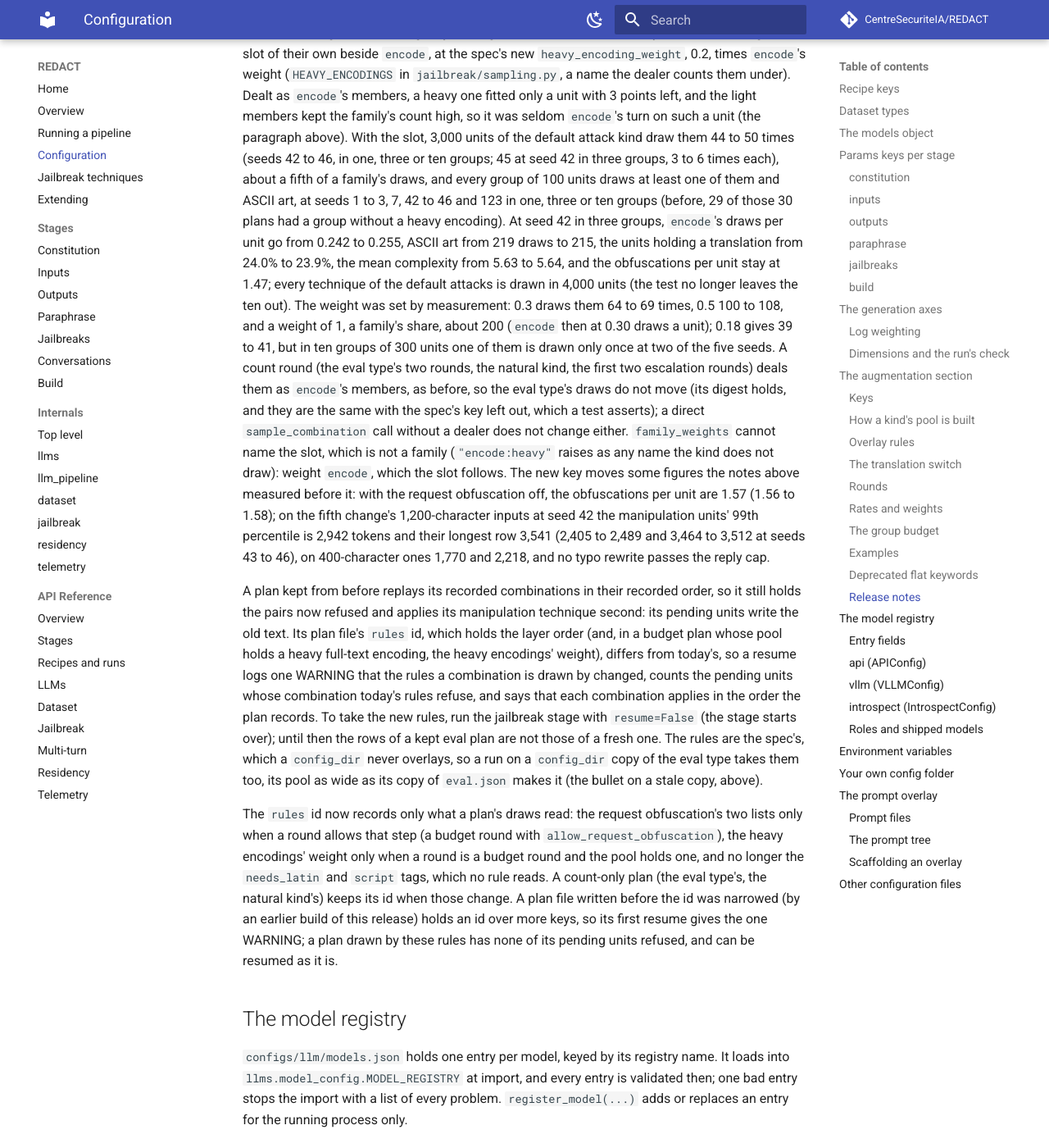
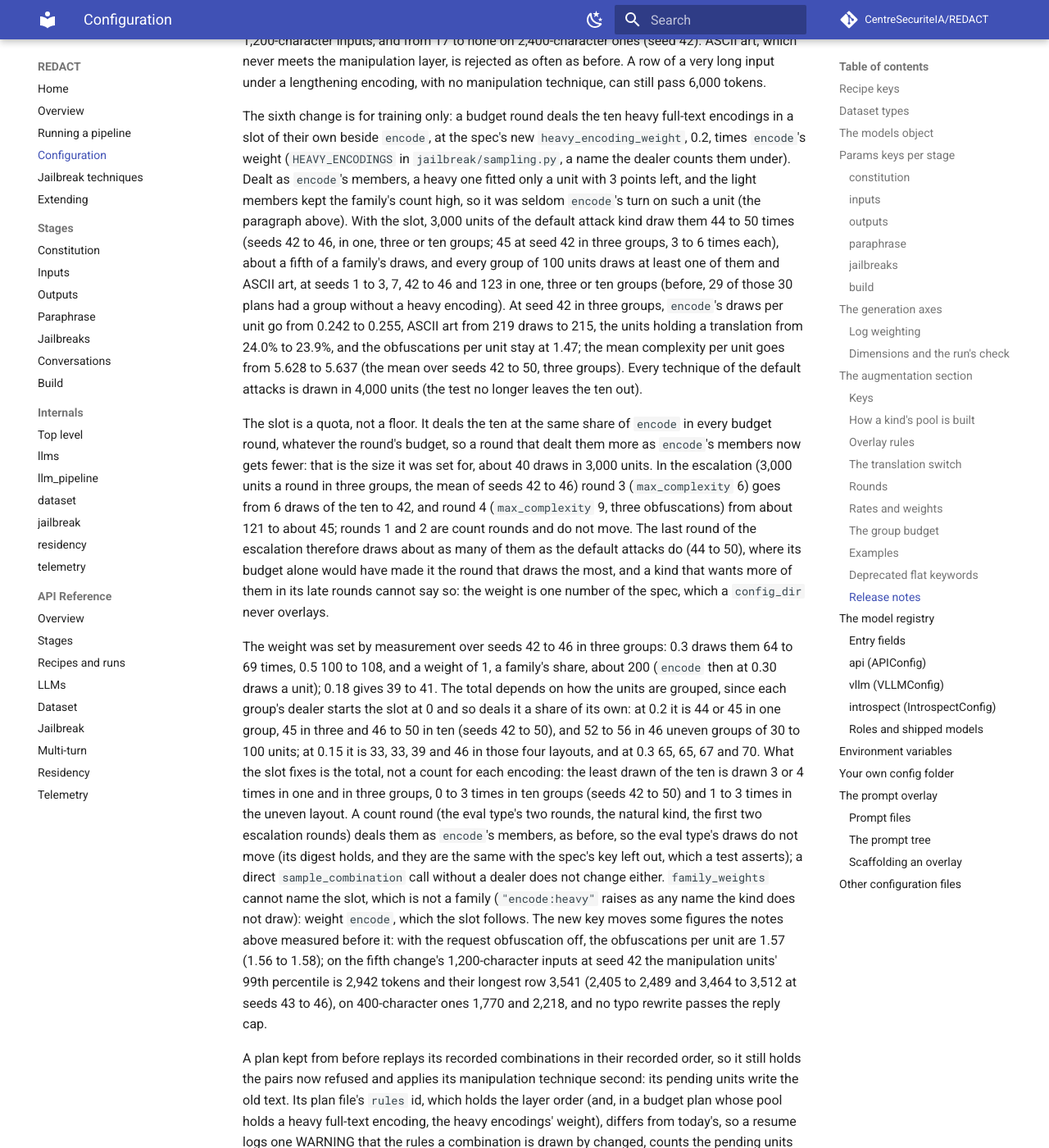
Before and after one commit to CentreSecuriteIA/REDACT, an MkDocs documentation site: the page built from docs/configuration.md, in a window 1280 px wide and 1400 px high, scrolled down 39216 px. Shown: the whole window at 82% size. Built offline with MkDocs 1.6.1 and Material for MkDocs 9.7.7, drawn with Linux system fonts in a browser that asks for light colours; comment, search, counter and statistics services are not loaded; some of the changed text lies outside the part shown.

Commit message:
Say the heavy encodings' slot is a quota, with what was measured
The slot deals the ten heavy full-text encodings at a fifth of a family's
share in every budget round, whatever the round's budget. The docs said only
that dealt as encode's members they were seldom drawn, which is false for the
escalation's last round: over 3,000 units in three groups (seeds 42 to 46)
round 3 goes from 6 draws of the ten to 42 and round 4 from about 121 to
about 45. Said plainly now, as the size the slot was set for (about 40 draws
in 3,000 units), in the release note, the rates section, techniques.md, the
internals bullet, CLAUDE.md and the spec key's comment.

The claim that each of the ten is drawn at least 3 times (2 in ten groups) is
replaced by what was measured at weight 0.2: the total is 44 or 45 in one
group, 45 in three and 46 to 50 in ten (seeds 42 to 50) and 52 to 56 in 46
uneven groups of 30 to 100 units, growing with the number of groups because
each group's dealer starts the slot at 0; the least drawn of the ten is drawn
3 or 4 times in one and three groups, 0 to 3 in ten, 1 to 3 in the uneven
layout. Weight 0.15 gives 33, 33, 39 and 46 in those layouts, 0.3 gives 65,
65, 67 and 70. The mean complexity is 5.628 to 5.637, not 5.63 to 5.64
as a step. The test docstrings say the same.

Text only: the spec changes in its _comment alone, and the rules id of the
eval, default and natural plans and the spec less its text keys are the same
before and after.

Co-Authored-By: Claude Sonnet 5.5 <noreply@anthropic.com>

```diff
--- a/docs/configuration.md
+++ b/docs/configuration.md
@@ -560,8 +560,11 @@ that encode the whole text) are dealt in a slot of their own beside
 `encode`, at the spec's `heavy_encoding_weight` (0.2) times `encode`'s
 weight, so they are drawn about a fifth as often as a family: the slot is
 not a family, so `family_weights` cannot name it (`"encode:heavy"` raises
-as any name the kind does not draw); weight `encode` to move both. A count
-round deals them as `encode`'s members.
+as any name the kind does not draw); weight `encode` to move both. It is a
+quota in every budget round, not a floor: a round whose budget would have
+dealt them more as `encode`'s members, the escalation's last, draws fewer
+(the sixth change of the [eval release](#release-notes)). A count round deals
+them as `encode`'s members.
 [internals/jailbreak.md](internals/jailbreak.md#balanced-dealing)
 explains the dealing.
 
@@ -751,8 +754,9 @@ a run you already have, and what you will see; each point has its note below.
   `tokenbreak` refuse each other, the request obfuscation, when it
   translates, keeps a suffix, a wrapper and a container out of the unit,
   and a budget round deals the ten heavy full-text encodings in a slot of
-  their own at the spec's `heavy_encoding_weight`, 0.2 (the note on the
-  eval release, below).
+  their own at the spec's `heavy_encoding_weight`, 0.2, a quota rather than a
+  floor (about 45 draws of the ten in 3,000 units of the escalation's last
+  round, where they were about 121; the note on the eval release, below).
 - **Stricter checks, and what they skip.** An allow list or `family_weights`
   that names a family or technique of a layer the kind leaves off raises
   (the `rewrite` layer needs `layers.allow`); a `config_dir`
@@ -1575,13 +1579,35 @@ at least one of them and ASCII art, at seeds 1 to 3, 7, 42 to 46 and 123 in
 one, three or ten groups (before, 29 of those 30 plans had a group without a
 heavy encoding). At seed 42 in three groups, `encode`'s draws per unit go from
 0.242 to 0.255, ASCII art from 219 draws to 215, the units holding a
-translation from 24.0% to 23.9%, the mean complexity from 5.63 to 5.64, and
-the obfuscations per unit stay at 1.47; every technique of the default
-attacks is drawn in 4,000 units (the test no longer leaves the ten out). The
-weight was set by measurement: 0.3 draws them 64 to 69 times, 0.5 100 to 108,
-and a weight of 1, a family's share, about 200 (`encode` then at 0.30 draws
-a unit); 0.18 gives 39 to 41, but in ten groups of 300 units one of them is
-drawn only once at two of the five seeds. A count round (the eval type's
+translation from 24.0% to 23.9%, and the obfuscations per unit stay at 1.47;
+the mean complexity per unit goes from 5.628 to 5.637 (the mean over seeds 42
+to 50, three groups). Every technique of the default attacks is drawn in
+4,000 units (the test no longer leaves the ten out).
+
+The slot is a quota, not a floor. It deals the ten at the same share of
+`encode` in every budget round, whatever the round's budget, so a round that
+dealt them more as `encode`'s members now gets fewer: that is the size it was
+set for, about 40 draws in 3,000 units. In the escalation (3,000 units a
+round in three groups, the mean of seeds 42 to 46) round 3 (`max_complexity`
+6) goes from 6 draws of the ten to 42, and round 4 (`max_complexity` 9,
+three obfuscations) from about 121 to about 45; rounds 1 and 2 are count
+rounds and do not move. The last round of the escalation therefore draws
+about as many of them as the default attacks do (44 to 50), where its budget
+alone would have made it the round that draws the most, and a kind that wants
+more of them in its late rounds cannot say so: the weight is one number of
+the spec, which a `config_dir` never overlays.
+
+The weight was set by measurement over seeds 42 to 46 in three groups: 0.3
+draws them 64 to 69 times, 0.5 100 to 108, and a weight of 1, a family's
+share, about 200 (`encode` then at 0.30 draws a unit); 0.18 gives 39 to 41.
+The total depends on how the units are grouped, since each group's dealer
+starts the slot at 0 and so deals it a share of its own: at 0.2 it is 44 or
+45 in one group, 45 in three and 46 to 50 in ten (seeds 42 to 50), and 52 to
+56 in 46 uneven groups of 30 to 100 units; at 0.15 it is 33, 33, 39 and 46 in
+those four layouts, and at 0.3 65, 65, 67 and 70. What the slot fixes is the
+total, not a count for each encoding: the least drawn of the ten is drawn 3
+or 4 times in one and in three groups, 0 to 3 times in ten groups (seeds 42
+to 50) and 1 to 3 times in the uneven layout. A count round (the eval type's
 two rounds, the natural kind, the first two escalation rounds) deals them as
 `encode`'s members, as before, so the eval type's draws do not move (its
 digest holds, and they are the same with the spec's key left out, which a
```
Also changed, not shown: CLAUDE.md (+1 -1 lines), docs/internals/jailbreak.md (+10 -0 lines), docs/techniques.md (+6 -3 lines), 2 other files.
